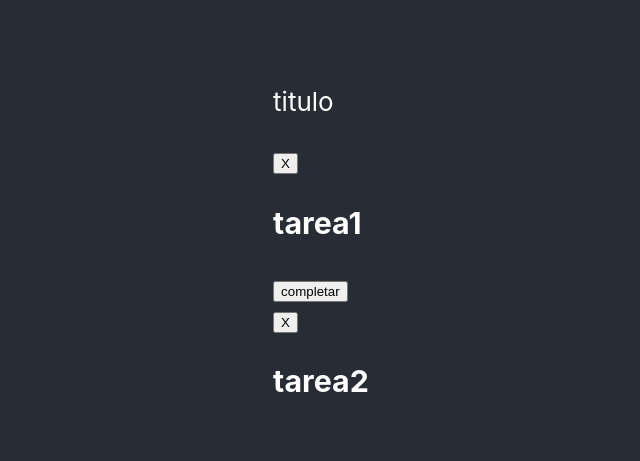
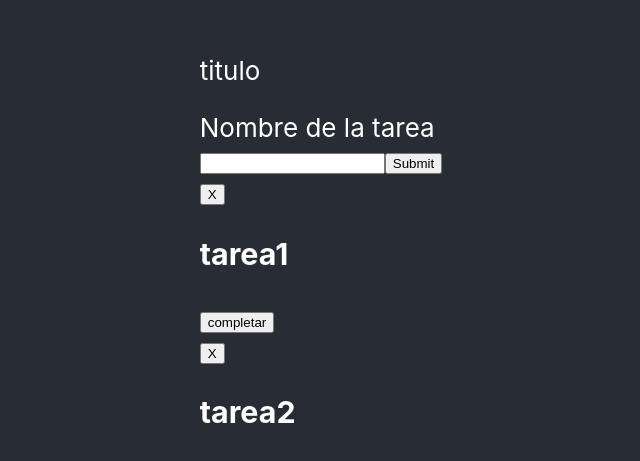
Before and after one commit to axelnicomaldonado/PWA-React, a React (Create React App) app: page / in a window 1280 px wide. Shown: the part 155-616 px from the top of the page, without its empty margins (319-959 px from the left). Built offline with nearby package versions, Linux system fonts and the light colour scheme.

Commit message:
Funcion agregar tarea, cambios en Home

```diff
--- a/src/Components/AddItem/AddItem.js
+++ b/src/Components/AddItem/AddItem.js
@@ -1,10 +1,22 @@
 import './styles.css';
 
-function AddItem(setItems) {
+function AddItem({ items, setItems }) {
+  function agregar(event) {
+    event.preventDefault(); // Evitar que el formulario se envíe automáticamente
+    const nombreTarea = document.getElementById("task").value;
+    const tarea = { nombre: nombreTarea, estado: "no completado" };
+    const newArray = items? [...items, tarea] : [tarea];  //Si items tiene objetos,
+    setItems(newArray);
+  }
+
   return (
     <div className="AddItem">
       <header className="AddItem-header">
-
+        <form id="form" onSubmit={agregar}>
+          <label htmlFor="task">Nombre de la tarea</label><br/>
+          <input type="text" id="task" />
+          <input type="submit" name="Agregar tarea" />
+        </form>
       </header>
     </div>
   );
--- a/src/Pages/Home/home.js
+++ b/src/Pages/Home/home.js
@@ -14,7 +14,8 @@ function Home() {
       <div className="Home">
         <header className="Home-header">
           <Title/>
-          <AddItem setItems={setItems}/>
+
+          <AddItem items={items} setItems={setItems}/>
           <Items items={items} setItems={setItems}/>
         </header>
       </div>
```
Lines whose indentation alone changed are shown as unchanged.
